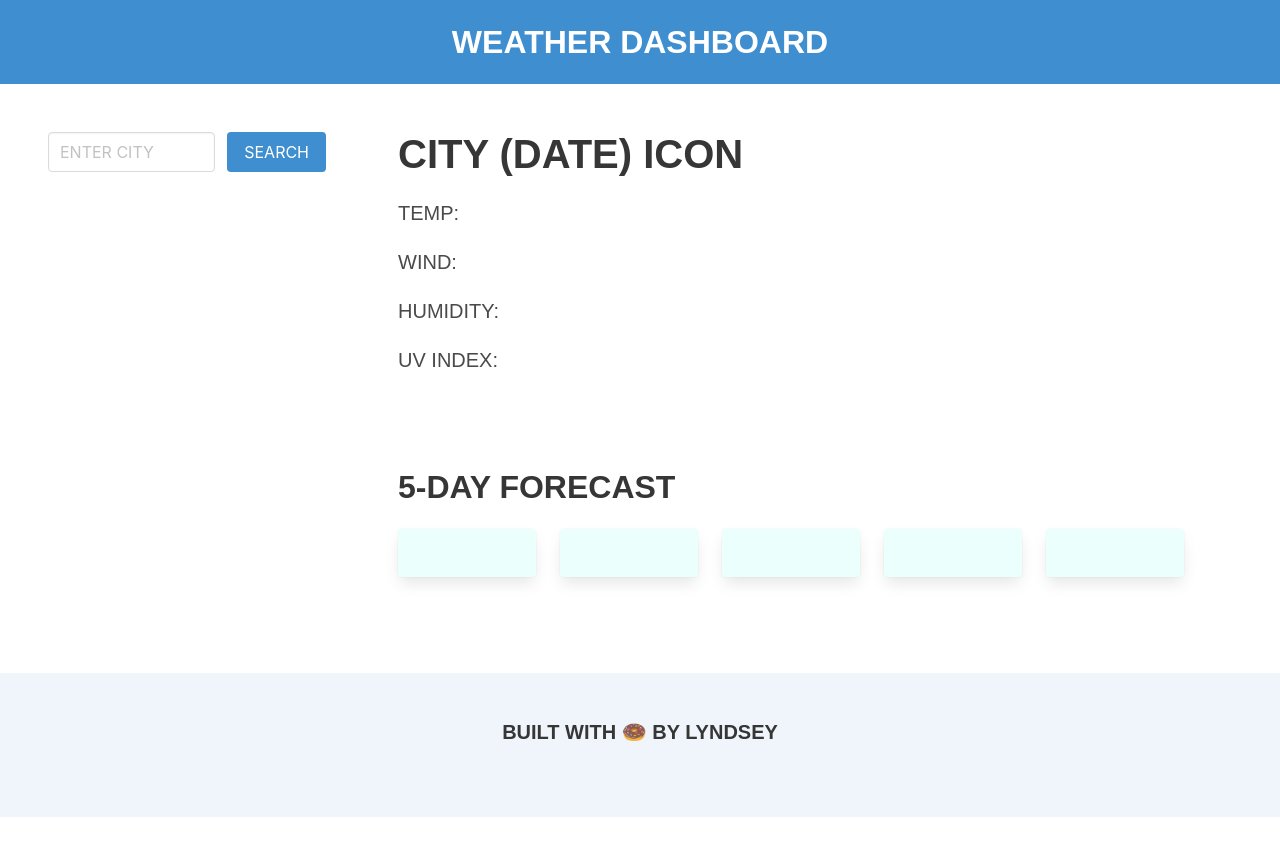
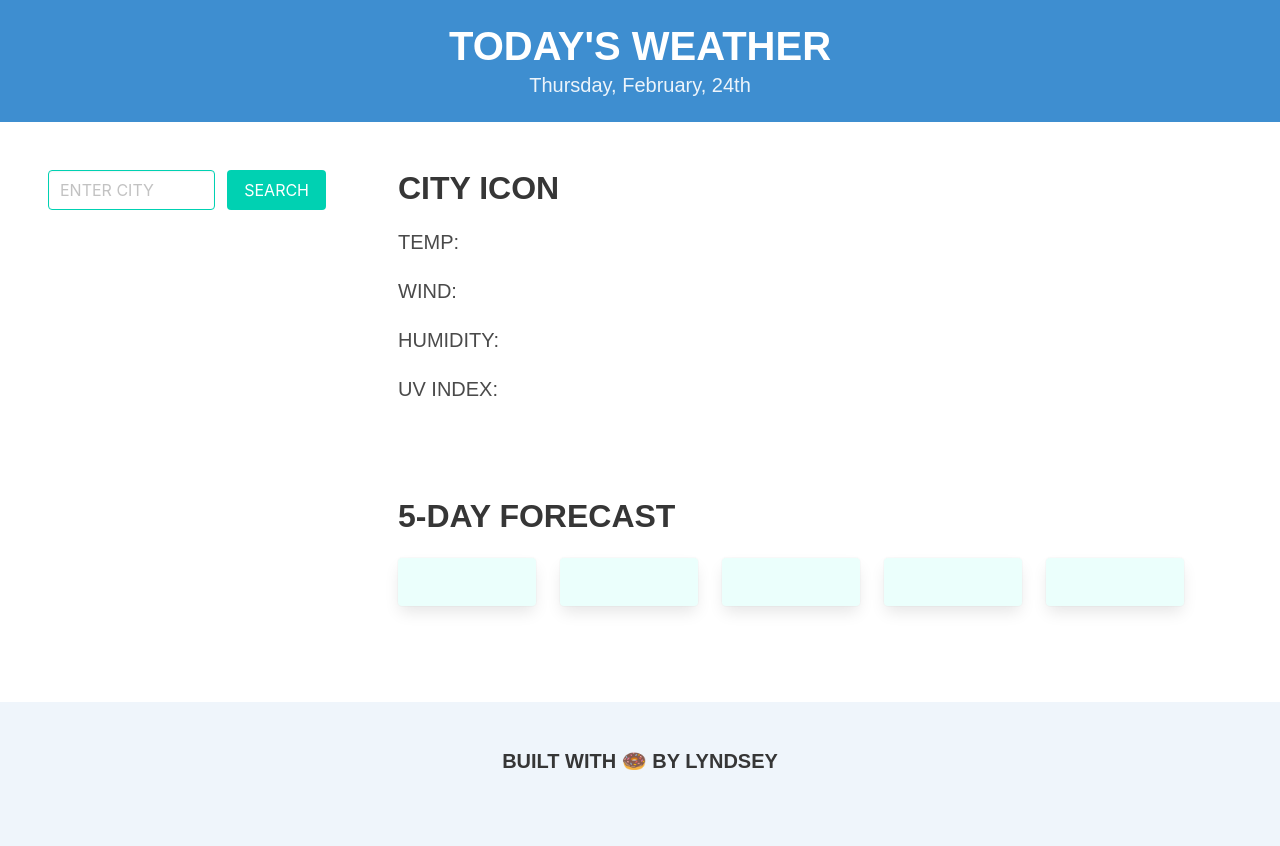
Before and after one commit to lyndsclev/weather-dashboard, a plain HTML site: page index.html in a window 1280 px wide. Before the commit the page ends 817 px from the top, so only its background shows below. Drawn offline with nearby package versions, Linux system fonts and the light colour scheme.

Commit message:
added date

```diff
--- a/assets/js/script.js
+++ b/assets/js/script.js
@@ -1,6 +1,11 @@
 // global variables
+var today = moment().format("dddd, MMMM, Do");
+var displayToday = document.querySelector("#date");
 var cityInputEl = document.querySelector("#cityInput");
 var searchBtn = document.querySelector("#searchBtn");
+
+// display today's date
+displayToday.append(today);
 
 // handle search input
 var searchHandler = function(event) {
@@ -42,6 +47,8 @@ var getCoords = function(city) {
 
                 // pass lat & lon vals to getForecast
                 getForecast(data[0].lat, data[0].lon);
+
+                // display
             });
     });
 };
@@ -50,7 +57,14 @@ var getCoords = function(city) {
 var getForecast = function(lat, lon) {
     console.log(lat, lon);
 
-}
+    var oneApiUrl = "https://api.openweathermap.org/data/2.5/onecall?lat=" + lat + "&lon=" + lon + "&appid=9200cf4dc0ea3a4f49db6371c3632dc6";
+
+    fetch(oneApiUrl).then(function(response) {
+        response.json().then(function(data) {
+            console.log(data);
+        })
+    })
+};
 
 // event listeners
 searchBtn.addEventListener("click", searchHandler);
--- a/index.html
+++ b/index.html
@@ -17,7 +17,8 @@
     <!-- header -->
     <section class="hero is-small is-info">
         <div class="hero-body has-text-centered">
-          <p class="title"> WEATHER DASHBOARD</p>
+          <p class="title is-2"> TODAY'S WEATHER</p>
+          <p id="date" class="subtitle"></p>
         </div>
       </section>
 
@@ -33,9 +34,9 @@
 
             <div class="field is-grouped">
               <div class="control is-expanded">
-                <input id="cityInput" class="input" type="text" placeholder="ENTER CITY">
+                <input id="cityInput" class="input is-primary" type="text" placeholder="ENTER CITY">
               </div>
-              <button id="searchBtn" class="control button is-info">SEARCH</button>
+              <button id="searchBtn" class="control button is-primary">SEARCH</button>
             </div>
 
           </div>
@@ -47,7 +48,7 @@
             <!-- today's weather section -->
 
             <section class="section pt-0">
-              <h1 class="title is-2 is-spaced">CITY (DATE) ICON</h1>
+              <h1 class="title is-spaced">CITY ICON</h1>
               <h2 class="subtitle">
                 TEMP:
               </h2>
@@ -132,8 +133,8 @@
 
 
 
-    <!-- jquery link-->
-    <script src="https://code.jquery.com/jquery-3.6.0.min.js" integrity="sha256-/xUj+3OJU5yExlq6GSYGSHk7tPXikynS7ogEvDej/m4=" crossorigin="anonymous"></script>
+    <!-- moment link-->
+    <script src="https://cdnjs.cloudflare.com/ajax/libs/moment.js/2.24.0/moment.min.js"></script>
 
     <!-- js link -->
     <script src="./assets/js/script.js"></script>
```
